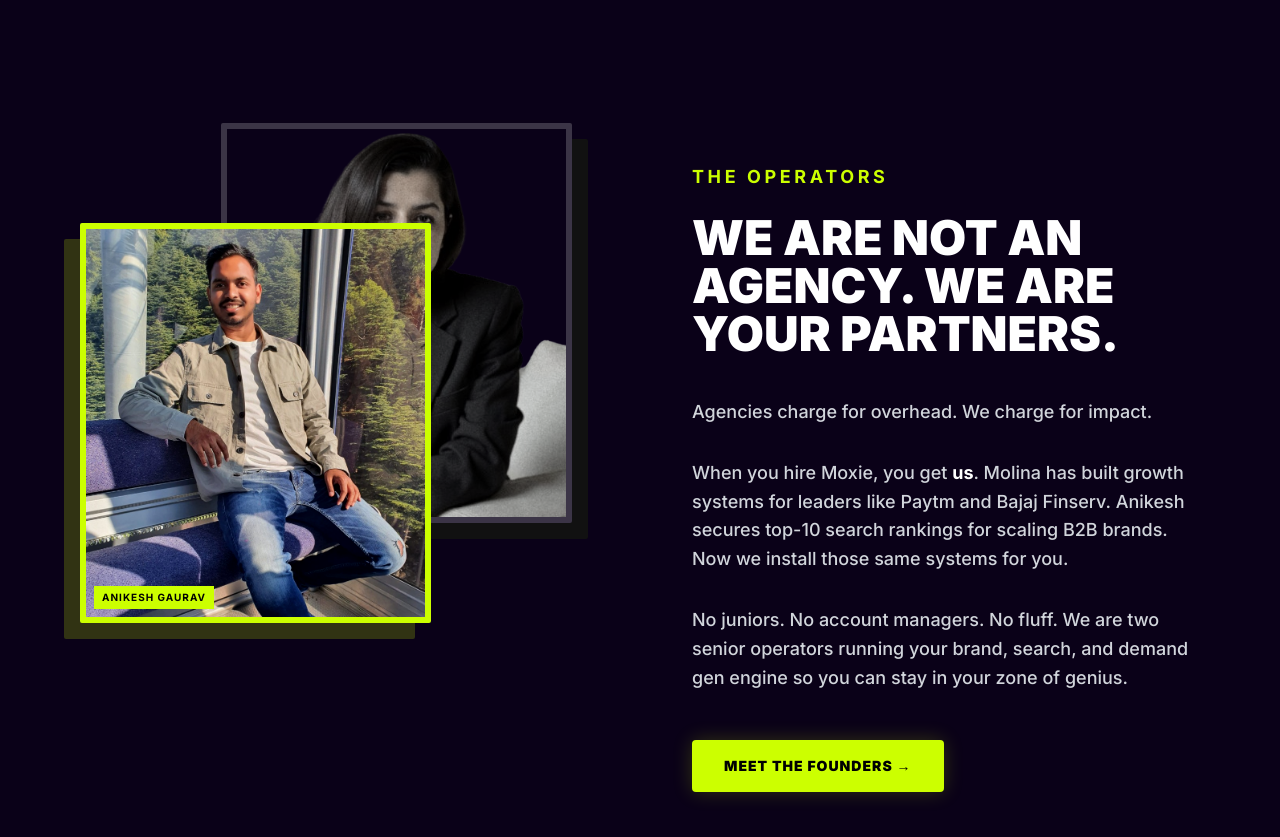
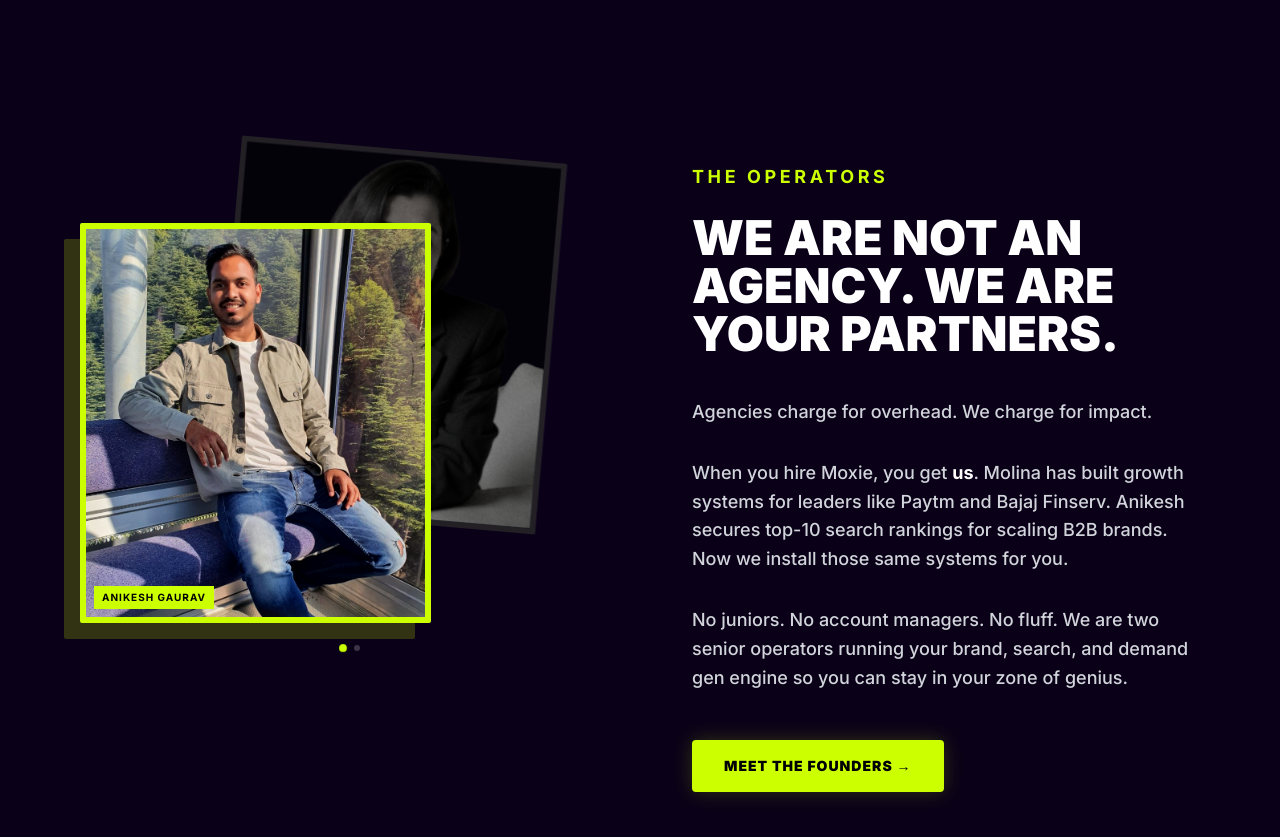
Before and after one commit to molinarana05/kinetic-website, a Next.js app: page / in a window 1280 px wide. Shown: the part 5580-6417 px from the top of the page. Built offline with nearby package versions, Linux system fonts and the light colour scheme.

Commit message:
feat: founders card shuffle animation on homepage

```diff
--- a/app/page.client.tsx
+++ b/app/page.client.tsx
@@ -381,6 +381,143 @@ const NoiseAndSignal = () => {
     );
 };
 
+// ─── Shuffling Founders Cards ──────────────────────────────────────────────────
+const founders = [
+    {
+        name: "Anikesh Gaurav",
+        label: "SEO & AEO Lead",
+        src: "/anikesh-gaurav.jpg",
+        alt: "Anikesh Gaurav, SEO & AEO Lead",
+        imgClass: "object-cover object-top filter contrast-[1.1] brightness-[0.95]",
+        labelBg: "bg-[#CCFF00]",
+        labelText: "text-black",
+        borderFront: "border-[#CCFF00]",
+        borderBack: "border-white/20",
+        shadowFront: "shadow-[-16px_16px_0px_0px_rgba(204,255,0,0.2)]",
+        position: { bottom: 0, left: 0 } as React.CSSProperties,
+    },
+    {
+        name: "Molina Rana",
+        label: "Brand & Growth Leader",
+        src: "/molina-rana-cutout.png",
+        alt: "Molina Rana, Brand & Growth Leader",
+        imgClass: "object-cover object-top grayscale-[50%] brightness-[0.9]",
+        labelBg: "bg-black/80",
+        labelText: "text-[#CCFF00]",
+        borderFront: "border-[#CCFF00]",
+        borderBack: "border-white/20",
+        shadowFront: "shadow-[16px_16px_0px_0px_rgba(204,255,0,0.2)]",
+        position: { top: 0, right: 0 } as React.CSSProperties,
+    },
+];
+
+function ShufflingFounders({ aboutImageY }: { aboutImageY: any }) {
+    // topCard = index of founder currently on top (z-20)
+    const [topCard, setTopCard] = useState(1); // Molina starts on top
+    const [isAnimating, setIsAnimating] = useState(false);
+
+    const shuffle = () => {
+        if (isAnimating) return;
+        setIsAnimating(true);
+        setTimeout(() => {
+            setTopCard(prev => (prev + 1) % founders.length);
+            setIsAnimating(false);
+        }, 400);
+    };
+
+    useEffect(() => {
+        const interval = setInterval(shuffle, 3500);
+        return () => clearInterval(interval);
+    }, [isAnimating]);
+
+    return (
+        <motion.div
+            initial={{ opacity: 0, scale: 0.95 }}
+            whileInView={{ opacity: 1, scale: 1 }}
+            viewport={{ once: true }}
+            transition={{ duration: 1 }}
+            style={{ y: aboutImageY }}
+            className="relative lg:pr-12 order-2 md:order-1 h-[400px] md:h-[500px] cursor-pointer select-none"
+            onClick={shuffle}
+            title="Click to shuffle"
+        >
+            {founders.map((f, i) => {
+                const isTop = i === topCard;
+                // Offset positions for the stacked look
+                const posStyle: React.CSSProperties = i === 0
+                    ? { bottom: 0, left: 0 }
+                    : { top: 0, right: 0, marginRight: "3rem" };
+
+                return (
+                    <motion.div
+                        key={f.name}
+                        className={`absolute w-[65%] h-[80%] rounded-sm overflow-hidden border-[6px] ${isTop ? f.borderFront : f.borderBack} bg-[#0a0118]`}
+                        style={{ ...posStyle, zIndex: isTop ? 20 : 10 } as React.CSSProperties}
+                        animate={
+                            isTop
+                                ? {
+                                    scale: 1,
+                                    rotate: 0,
+                                    x: 0,
+                                    y: 0,
+                                    boxShadow: i === 0
+                                        ? "-16px 16px 0px 0px rgba(204,255,0,0.2)"
+                                        : "16px 16px 0px 0px rgba(204,255,0,0.2)",
+                                    filter: "brightness(1) grayscale(0%)",
+                                }
+                                : {
+                                    // i=0 Anikesh behind → tilt left (-4°); i=1 Molina behind → tilt right (+5°)
+                                    scale: 0.93,
+                                    rotate: i === 0 ? -4 : 5,
+                                    x: i === 0 ? 8 : -8,
+                                    y: 12,
+                                    boxShadow: "0px 0px 0px 0px rgba(0,0,0,0)",
+                                    filter: "brightness(0.6) grayscale(50%)",
+                                }
+                        }
+                        transition={{ type: "spring", stiffness: 280, damping: 28, mass: 0.9 }}
+                        whileHover={!isTop ? { scale: 0.96, filter: "brightness(0.75) grayscale(20%)" } : {}}
+                    >
+                        <img
+                            src={f.src}
+                            alt={f.alt}
+                            className={`w-full h-full ${f.imgClass}`}
+                        />
+                        {/* Name badge */}
+                        <motion.div
+                            className={`absolute bottom-2 left-2 px-2 py-1 text-[10px] font-bold uppercase tracking-widest ${isTop ? f.labelBg : "bg-black/60"} ${isTop ? f.labelText : "text-gray-400"}`}
+                            animate={{ opacity: isTop ? 1 : 0.5 }}
+                            transition={{ duration: 0.4 }}
+                        >
+                            {f.name}
+                        </motion.div>
+                        {/* "Active" glow ring for top card */}
+                        {isTop && (
+                            <motion.div
+                                className="absolute inset-0 rounded-sm pointer-events-none"
+                                animate={{ boxShadow: ["inset 0 0 0px rgba(204,255,0,0)", "inset 0 0 20px rgba(204,255,0,0.08)", "inset 0 0 0px rgba(204,255,0,0)"] }}
+                                transition={{ duration: 2, repeat: Infinity, ease: "easeInOut" }}
+                            />
+                        )}
+                    </motion.div>
+                );
+            })}
+
+            {/* Shuffle hint dots */}
+            <div className="absolute bottom-[-28px] left-1/2 -translate-x-1/2 flex gap-2">
+                {founders.map((_, i) => (
+                    <motion.div
+                        key={i}
+                        className="w-1.5 h-1.5 rounded-full"
+                        animate={{ backgroundColor: i === topCard ? "#CCFF00" : "rgba(255,255,255,0.2)", scale: i === topCard ? 1.3 : 1 }}
+                        transition={{ duration: 0.3 }}
+                    />
+                ))}
+            </div>
+        </motion.div>
+    );
+}
+
 // ─── Main HomeClient ───────────────────────────────────────────────────────────
 export default function HomeClient() {
     const [openFaq, setOpenFaq] = useState<number | null>(null);
@@ -549,35 +686,8 @@ export default function HomeClient() {
                             <motion.div initial={{ opacity: 0, y: 20 }} whileInView={{ opacity: 1, y: 0 }} viewport={{ once: true }} transition={{ duration: 0.8 }} className="flex flex-col md:hidden mb-8 text-center">
                                 <span className="text-[18px] font-bold text-[#CCFF00] uppercase tracking-[0.2em] mb-6 block">THE OPERATORS</span>
                             </motion.div>
-                            {/* Portrait Images Column */}
-                            <motion.div
-                                initial={{ opacity: 0, scale: 0.95 }}
-                                whileInView={{ opacity: 1, scale: 1 }}
-                                viewport={{ once: true }}
-                                transition={{ duration: 1 }}
-                                style={{ y: aboutImageY }}
-                                className="relative group lg:pr-12 order-2 md:order-1 h-[400px] md:h-[500px]"
-                            >
-                                {/* Molina Image (Back) */}
-                                <div className="absolute top-0 right-4 md:right-12 w-[65%] h-[80%] rounded-sm overflow-hidden border-[6px] border-white/20 shadow-[16px_16px_0px_0px_#111] bg-[#0a0118] z-10">
-                                    <img
-                                        src="/molina-rana-cutout.png"
-                                        alt="Molina Rana, Brand & Growth Leader"
-                                        className="w-full h-full object-cover object-top grayscale-[50%] brightness-[0.9]"
-                                    />
-                                    <div className="absolute bottom-2 left-2 bg-black/80 px-2 py-1 text-[10px] font-bold uppercase tracking-widest text-[#CCFF00]">Molina Rana</div>
-                                </div>
-
-                                {/* Anikesh Image (Front) */}
-                                <div className="absolute bottom-0 left-0 w-[65%] h-[80%] rounded-sm overflow-hidden border-[6px] border-[#CCFF00] shadow-[-16px_16px_0px_0px_rgba(204,255,0,0.2)] bg-[#0a0118] z-20">
-                                    <img
-                                        src="/anikesh-gaurav.jpg"
-                                        alt="Anikesh Gaurav, SEO & AEO Lead"
-                                        className="w-full h-full object-cover object-top filter contrast-[1.1] brightness-[0.95]"
-                                    />
-                                    <div className="absolute bottom-2 left-2 bg-[#CCFF00] px-2 py-1 text-[10px] font-bold uppercase tracking-widest text-black">Anikesh Gaurav</div>
-                                </div>
-                            </motion.div>
+                            {/* Portrait Images Column — Shuffling Deck */}
+                            <ShufflingFounders aboutImageY={aboutImageY} />
                         </div>
                         <motion.div initial={{ opacity: 0, y: 20 }} whileInView={{ opacity: 1, y: 0 }} viewport={{ once: true }} transition={{ duration: 0.8, delay: 0.2 }} className="flex flex-col order-3 md:order-2 md:pl-8">
                             <span className="text-[18px] font-bold text-[#CCFF00] uppercase tracking-[0.2em] mb-6 hidden md:block">THE OPERATORS</span>
```
